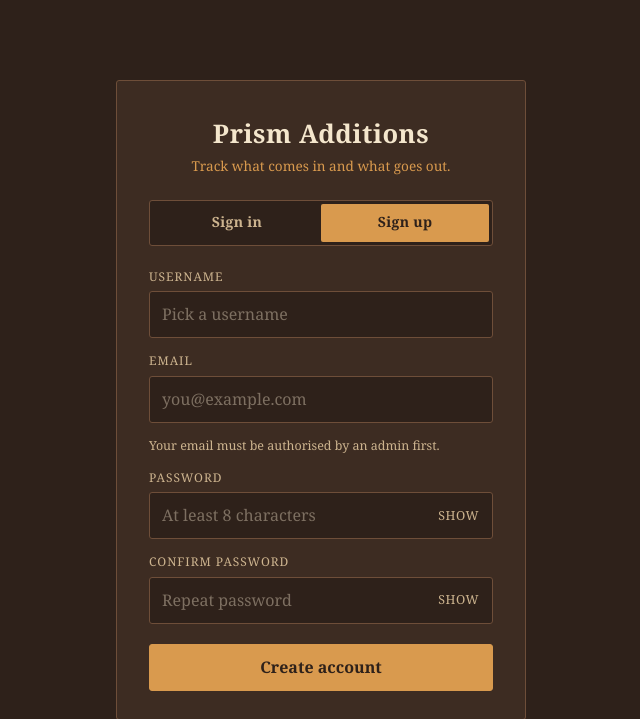
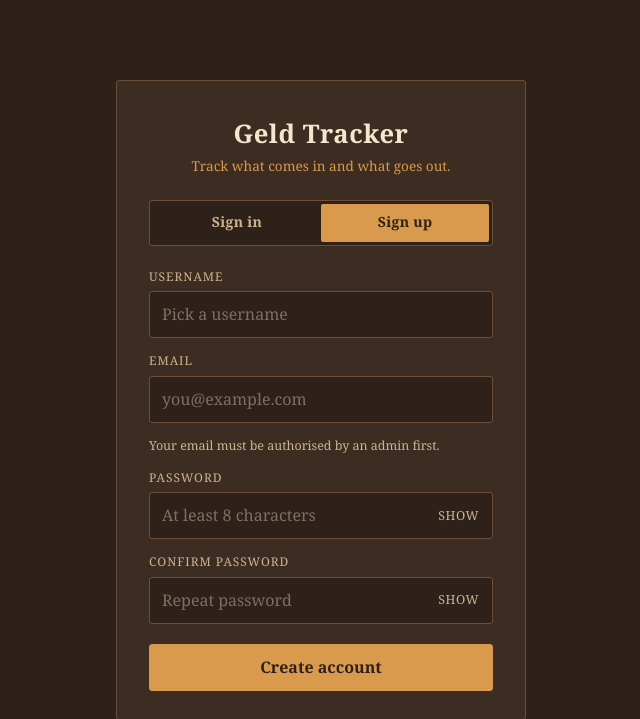
Before and after one commit to jas0xA/geld-tracker, a Flask app: page /signup in a window 1280 px wide. Shown: the top 719 px of the page, without its empty margins (319-959 px from the left). Run offline with Flask 3, Linux system fonts and the light colour scheme.

Commit message:
Rebrand to Geld Tracker
Co-Authored-By: Claude Opus 5.5 <noreply@anthropic.com>

```diff
--- a/static/style.css
+++ b/static/style.css
@@ -1,5 +1,5 @@
 /* ==========================================================================
-   Prism Additions — coffee theme. Flat colours, no gradients, small radii.
+   Geld Tracker — warm brown theme. Flat colours, no gradients, small radii.
    ========================================================================== */
 :root {
     color-scheme: dark;
--- a/templates/admin.html
+++ b/templates/admin.html
@@ -1,6 +1,6 @@
 {% extends "base.html" %}
 {% from "_ui.html" import icon %}
-{% block title %}Prism Additions — Admin{% endblock %}
+{% block title %}Geld Tracker — Admin{% endblock %}
 
 {% block content %}
 <div class="page-head" data-animate>
--- a/templates/auth.html
+++ b/templates/auth.html
@@ -1,5 +1,5 @@
 {% extends "base.html" %}
-{% block title %}Prism Additions — Sign in{% endblock %}
+{% block title %}Geld Tracker — Sign in{% endblock %}
 {% block body_class %}auth-body{% endblock %}
 
 {% macro pw(name, placeholder, autocomplete, min=None) -%}
@@ -12,7 +12,7 @@
 {% block body %}
 {% with messages = get_flashed_messages(with_categories=true) %}
 <main class="auth-card {{ 'shake' if messages and messages[-1][0] != 'success' }}" data-active-tab="{{ active_tab }}">
-    <h1 class="brand">Prism Additions</h1>
+    <h1 class="brand">Geld Tracker</h1>
     <p class="tagline">Track what comes in and what goes out.</p>
 
     {% for category, message in messages %}
--- a/templates/balance.html
+++ b/templates/balance.html
@@ -1,6 +1,6 @@
 {% extends "base.html" %}
 {% from "_ui.html" import icon %}
-{% block title %}Prism Additions — Balance{% endblock %}
+{% block title %}Geld Tracker — Balance{% endblock %}
 
 {% macro denom_label(c) -%}
 {%- if c >= 100 %}€{{ c // 100 }}{% else %}{{ c }}c{% endif -%}
--- a/templates/base.html
+++ b/templates/base.html
@@ -5,14 +5,14 @@
     <meta charset="UTF-8">
     <meta name="viewport" content="width=device-width, initial-scale=1.0, viewport-fit=cover">
     <meta name="theme-color" content="#3d2c22">
-    <title>{% block title %}Prism Additions{% endblock %}</title>
+    <title>{% block title %}Geld Tracker{% endblock %}</title>
     <link rel="stylesheet" href="{{ url_for('static', filename='style.css') }}">
 </head>
 <body class="{% block body_class %}has-bottom-nav{% endblock %}" id="top">
 {% block body %}
     {% set ep = request.endpoint %}
     <header class="topbar" id="topbar">
-        <a class="brand" href="{{ url_for('home') }}">Prism Additions</a>
+        <a class="brand" href="{{ url_for('home') }}">Geld Tracker</a>
         <nav>
             <a href="{{ url_for('home') }}" class="{{ 'active' if ep == 'home' }}">Dashboard</a>
             <a href="{{ url_for('forecast') }}" class="{{ 'active' if ep == 'forecast' }}">Forecast</a>
--- a/templates/dashboard.html
+++ b/templates/dashboard.html
@@ -1,6 +1,6 @@
 {% extends "base.html" %}
 {% from "_ui.html" import icon, category_picker, method_toggle %}
-{% block title %}Prism Additions — Dashboard{% endblock %}
+{% block title %}Geld Tracker — Dashboard{% endblock %}
 
 {% macro day_label(d) -%}
     {%- if d == today %}Today{% elif d == today - timedelta(days=1) %}Yesterday{% else %}{{ d.strftime('%A %d %B') }}{% endif -%}
--- a/templates/forecast.html
+++ b/templates/forecast.html
@@ -1,6 +1,6 @@
 {% extends "base.html" %}
 {% from "_ui.html" import icon %}
-{% block title %}Prism Additions — Forecast{% endblock %}
+{% block title %}Geld Tracker — Forecast{% endblock %}
 
 {% block content %}
 <div class="page-head" data-animate>
--- a/templates/recurring.html
+++ b/templates/recurring.html
@@ -1,6 +1,6 @@
 {% extends "base.html" %}
 {% from "_ui.html" import icon, category_picker, method_toggle %}
-{% block title %}Prism Additions — Recurring{% endblock %}
+{% block title %}Geld Tracker — Recurring{% endblock %}
 
 {% block content %}
 <div class="page-head" data-animate>
```
Also changed, not shown: README.md, 1 other file.
